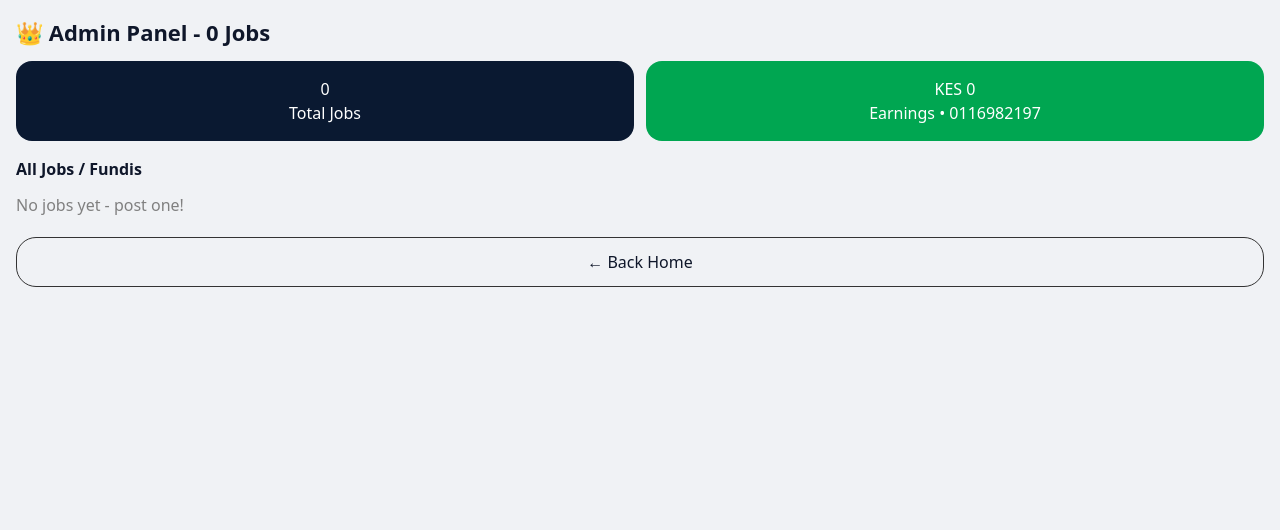
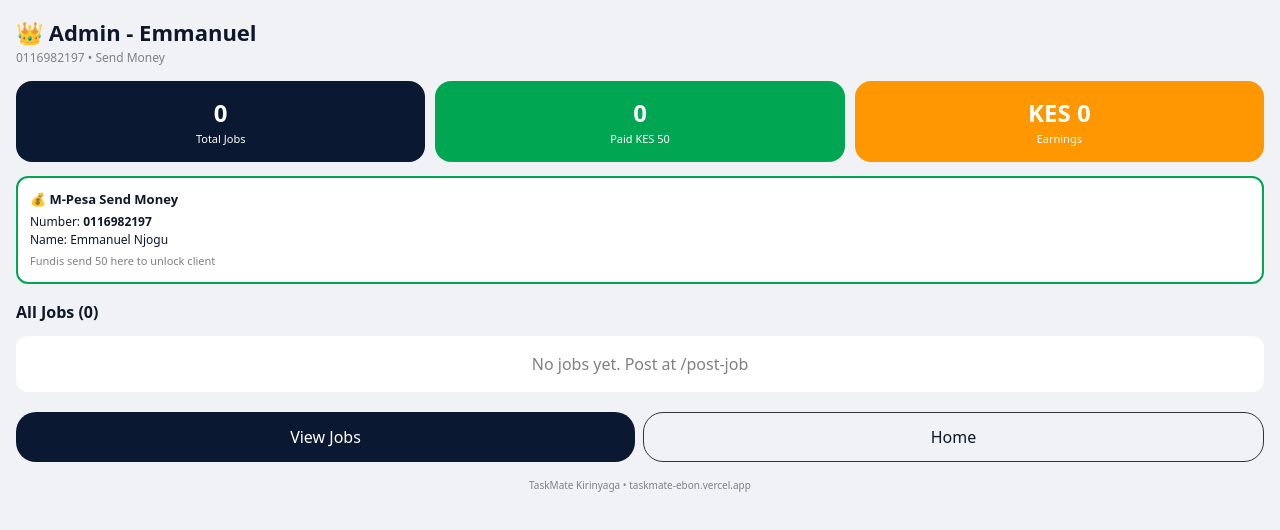
Before and after one commit to njoguemmanuel04-lgtm/taskmate, a Next.js app: page /admin in a window 1280 px wide. Shown: the top 530 px of the page. Built offline with nearby package versions, Linux system fonts and the light colour scheme.

Commit message:
Update page.tsx

```diff
--- a/app/admin/page.tsx
+++ b/app/admin/page.tsx
@@ -2,24 +2,73 @@
 import {useEffect,useState} from "react";
 export default function Admin(){
 const [jobs,setJobs]=useState<any[]>([]);
-useEffect(()=>{setJobs(JSON.parse(localStorage.getItem("taskmate_jobs")||"[]"))},[]);
-function del(id:number){const n=jobs.filter((j:any)=>j.id!==id);localStorage.setItem("taskmate_jobs",JSON.stringify(n));setJobs(n);}
+const [paidCount,setPaidCount]=useState(0);
+useEffect(()=>{
+const j=JSON.parse(localStorage.getItem("taskmate_jobs")||"[]");
+setJobs(j);
+// COUNT HOW MANY PAID 50
+const paid=JSON.parse(localStorage.getItem("taskmate_paid")||"{}");
+setPaidCount(Object.keys(paid).length);
+// Also check new payments log
+const logs=JSON.parse(localStorage.getItem("taskmate_payments")||"[]");
+if(logs.length>Object.keys(paid).length)setPaidCount(logs.length);
+},[]);
+function del(id:number){
+const n=jobs.filter((x:any)=>x.id!==id);
+localStorage.setItem("taskmate_jobs",JSON.stringify(n));
+setJobs(n);
+}
 return(
 <div style={{padding:16,background:"#f0f2f5",minHeight:"100vh"}}>
-<h1 style={{fontWeight:"bold",fontSize:22}}>👑 Admin Panel - {jobs.length} Jobs</h1>
-<div style={{display:"flex",gap:12,marginTop:12}}>
-<div style={{background:"#0a1931",color:"white",padding:16,borderRadius:16,flex:1,textAlign:"center"}}><h1>{jobs.length}</h1><p>Total Jobs</p></div>
-<div style={{background:"#00a651",color:"white",padding:16,borderRadius:16,flex:1,textAlign:"center"}}><h1>KES {jobs.length*50}</h1><p>Earnings • 0116982197</p></div>
+<h1 style={{fontWeight:"bold",fontSize:22}}>👑 Admin - Emmanuel</h1>
+<p style={{fontSize:12,color:"gray"}}>0116982197 • Send Money</p>
+
+<div style={{display:"flex",gap:10,marginTop:14}}>
+<div style={{background:"#0a1931",color:"white",padding:14,borderRadius:16,flex:1,textAlign:"center"}}>
+<h1 style={{fontSize:24,fontWeight:"bold"}}>{jobs.length}</h1>
+<p style={{fontSize:11}}>Total Jobs</p>
 </div>
-<h2 style={{marginTop:16,fontWeight:"bold"}}>All Jobs / Fundis</h2>
-{jobs.length===0&&<p style={{marginTop:12,color:"gray"}}>No jobs yet - post one!</p>}
+<div style={{background:"#00a651",color:"white",padding:14,borderRadius:16,flex:1,textAlign:"center"}}>
+<h1 style={{fontSize:24,fontWeight:"bold"}}>{paidCount}</h1>
+<p style={{fontSize:11}}>Paid KES 50</p>
+</div>
+<div style={{background:"#ff9800",color:"white",padding:14,borderRadius:16,flex:1,textAlign:"center"}}>
+<h1 style={{fontSize:24,fontWeight:"bold"}}>KES {paidCount*50}</h1>
+<p style={{fontSize:11}}>Earnings</p>
+</div>
+</div>
+
+<div style={{background:"white",padding:12,borderRadius:12,marginTop:14,border:"2px solid #00a651"}}>
+<p style={{fontWeight:"bold",fontSize:13}}>💰 M-Pesa Send Money</p>
+<p style={{fontSize:12,marginTop:4}}>Number: <b>0116982197</b></p>
+<p style={{fontSize:12}}>Name: Emmanuel Njogu</p>
+<p style={{fontSize:11,color:"gray",marginTop:4}}>Fundis send 50 here to unlock client</p>
+</div>
+
+<h2 style={{marginTop:16,fontWeight:"bold"}}>All Jobs ({jobs.length})</h2>
+{jobs.length===0&&<p style={{marginTop:12,color:"gray",background:"white",padding:16,borderRadius:12,textAlign:"center"}}>No jobs yet. Post at /post-job</p>}
 {jobs.map((j:any)=>(
-<div key={j.id} style={{background:"white",border:"1px solid #ccc",borderRadius:16,padding:12,marginTop:10,display:"flex",justifyContent:"space-between",alignItems:"center"}}>
-<div><p style={{fontWeight:"bold"}}>{j.title} - {j.location}</p><p style={{fontSize:12,color:"gray"}}>KES {j.price} • {j.phone} • {j.time}</p></div>
-<button onClick={()=>del(j.id)} style={{background:"#ffdddd",color:"red",padding:"6px 12px",borderRadius:20}}>Delete</button>
+<div key={j.id} style={{background:"white",borderRadius:16,padding:12,marginTop:10}}>
+<div style={{display:"flex",justifyContent:"space-between"}}>
+<div>
+<p style={{fontWeight:"bold",fontSize:14}}>{j.title} - {j.location}</p>
+<p style={{fontSize:11,color:"gray"}}>KES {j.price} • {j.phone} • {j.time}</p>
+</div>
+<button onClick={()=>del(j.id)} style={{background:"#ffdddd",color:"red",padding:"6px 12px",borderRadius:20,fontSize:11,height:30}}>Delete</button>
+</div>
+<div style={{marginTop:8,display:"flex",gap:6}}>
+<button onClick={()=>window.open(`https://wa.me/254${j.phone.slice(1)}`)} style={{background:"#e8f5e9",color:"#00a651",padding:"6px 10px",borderRadius:12,fontSize:11}}>WhatsApp Client</button>
+<button onClick={()=>window.open(`https://wa.me/254${j.phone.slice(1)}?text=TaskMate: Job yako ${j.title} iko live!`)} style={{background:"#e3f2fd",color:"#0a1931",padding:"6px 10px",borderRadius:12,fontSize:11}}>Notify Client</button>
+</div>
 </div>
 ))}
-<button onClick={()=>location.href='/'} style={{width:"100%",border:"1px solid #333",padding:12,borderRadius:20,marginTop:20}}>← Back Home</button>
+
+<div style={{display:"flex",gap:8,marginTop:20}}>
+<button onClick={()=>location.href='/jobs'} style={{flex:1,background:"#0a1931",color:"white",padding:12,borderRadius:20}}>View Jobs</button>
+<button onClick={()=>location.href='/'} style={{flex:1,border:"1px solid #333",padding:12,borderRadius:20}}>Home</button>
+</div>
+
+<p style={{textAlign:"center",fontSize:10,color:"gray",marginTop:16}}>TaskMate Kirinyaga • taskmate-ebon.vercel.app</p>
 </div>
 )
 }
```
